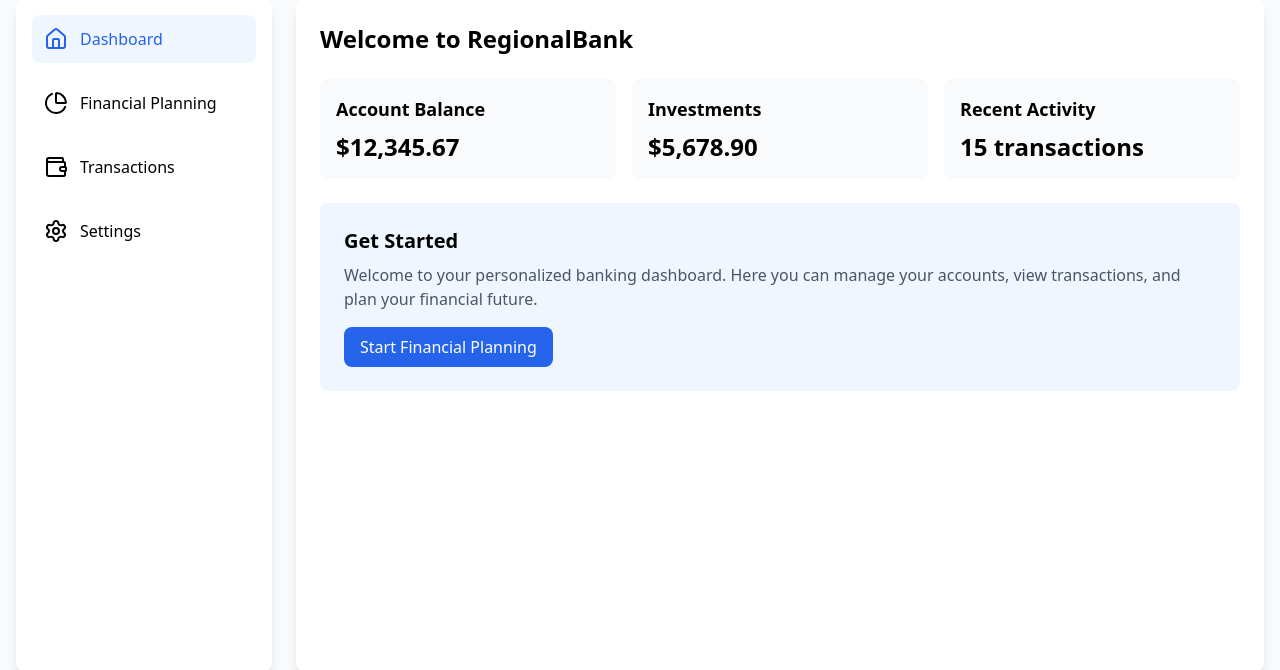
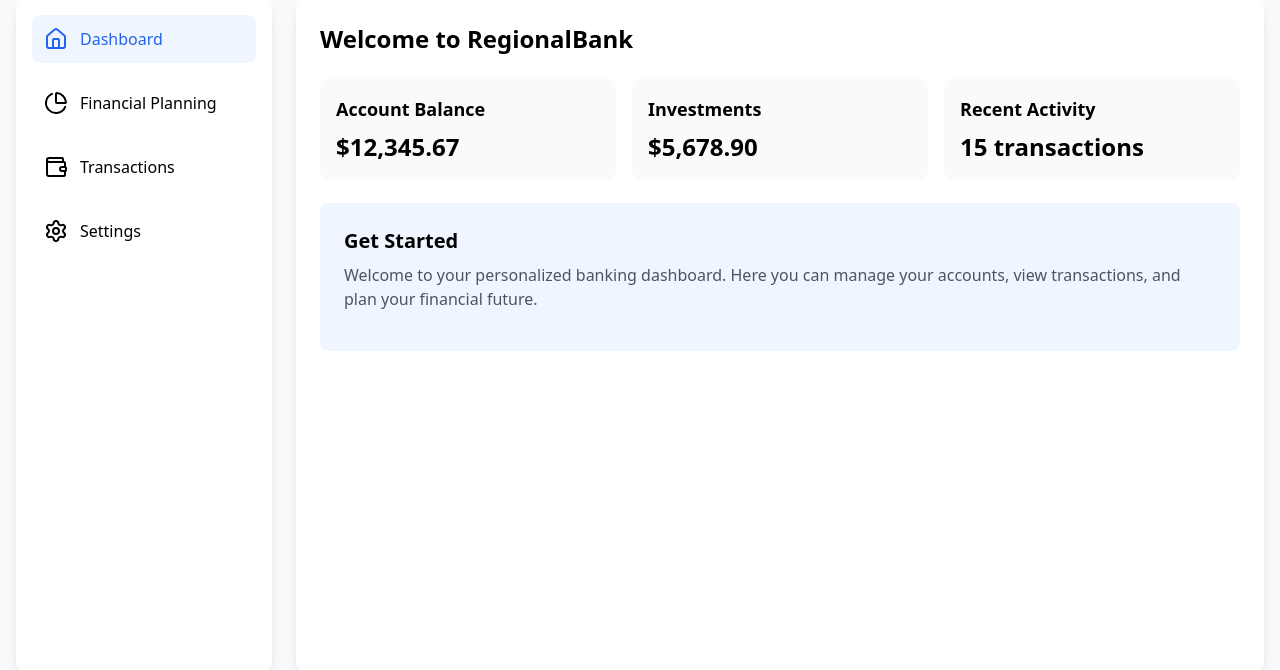
Before and after one commit to rachel45605/Group_assignment, a Flask app: page / in a window 1280 px wide. Shown: the part 121-791 px from the top of the page. Run offline with Flask 3, Linux system fonts and the light colour scheme; some libraries are stand-ins or nearby versions.

Commit message:
Update index.html

```diff
--- a/templates/index.html
+++ b/templates/index.html
@@ -84,9 +84,6 @@
             <div class="bg-blue-50 p-6 rounded-lg">
                 <h3 class="text-xl font-semibold mb-2">Get Started</h3>
                 <p class="text-gray-600 mb-4">Welcome to your personalized banking dashboard. Here you can manage your accounts, view transactions, and plan your financial future.</p>
-                <a href="/financial-planning" class="inline-block bg-blue-600 text-white px-4 py-2 rounded-lg hover:bg-blue-700">
-                    Start Financial Planning
-                </a>
             </div>
         </main>
     </div>
```
